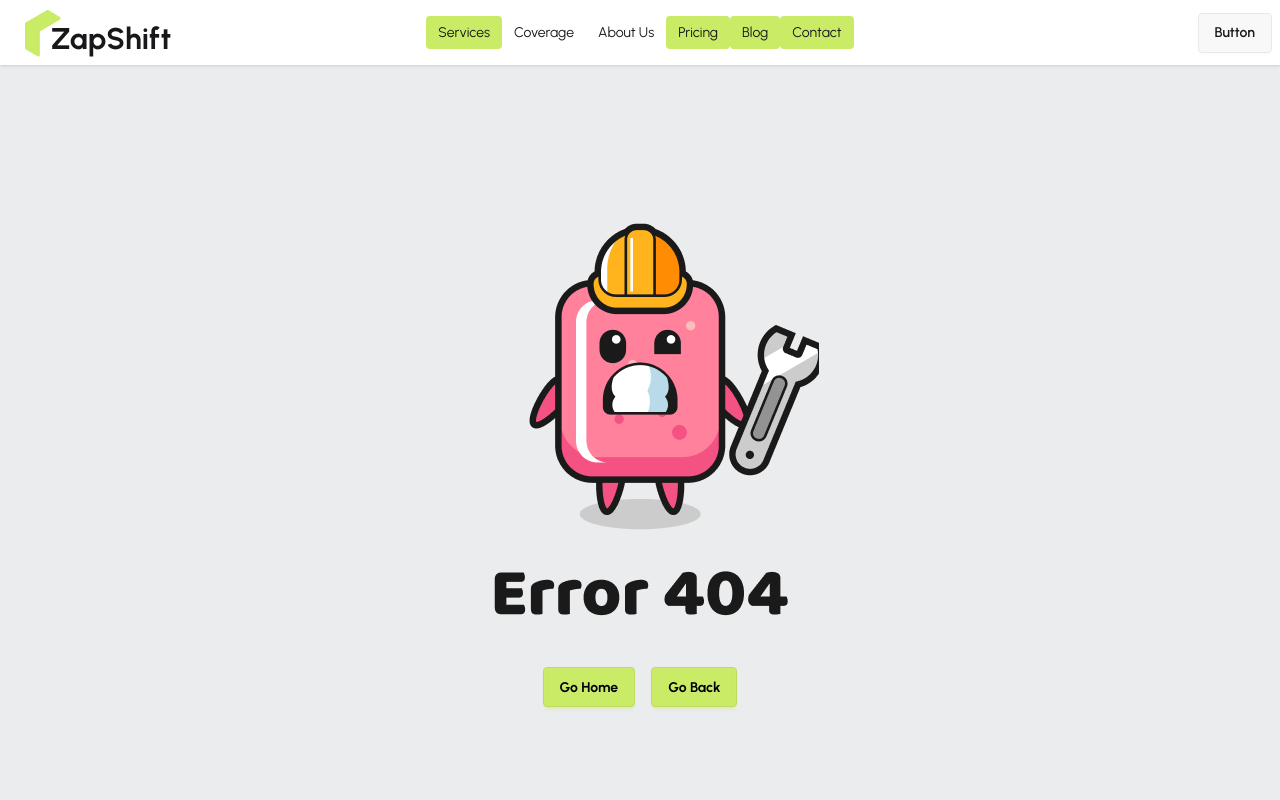
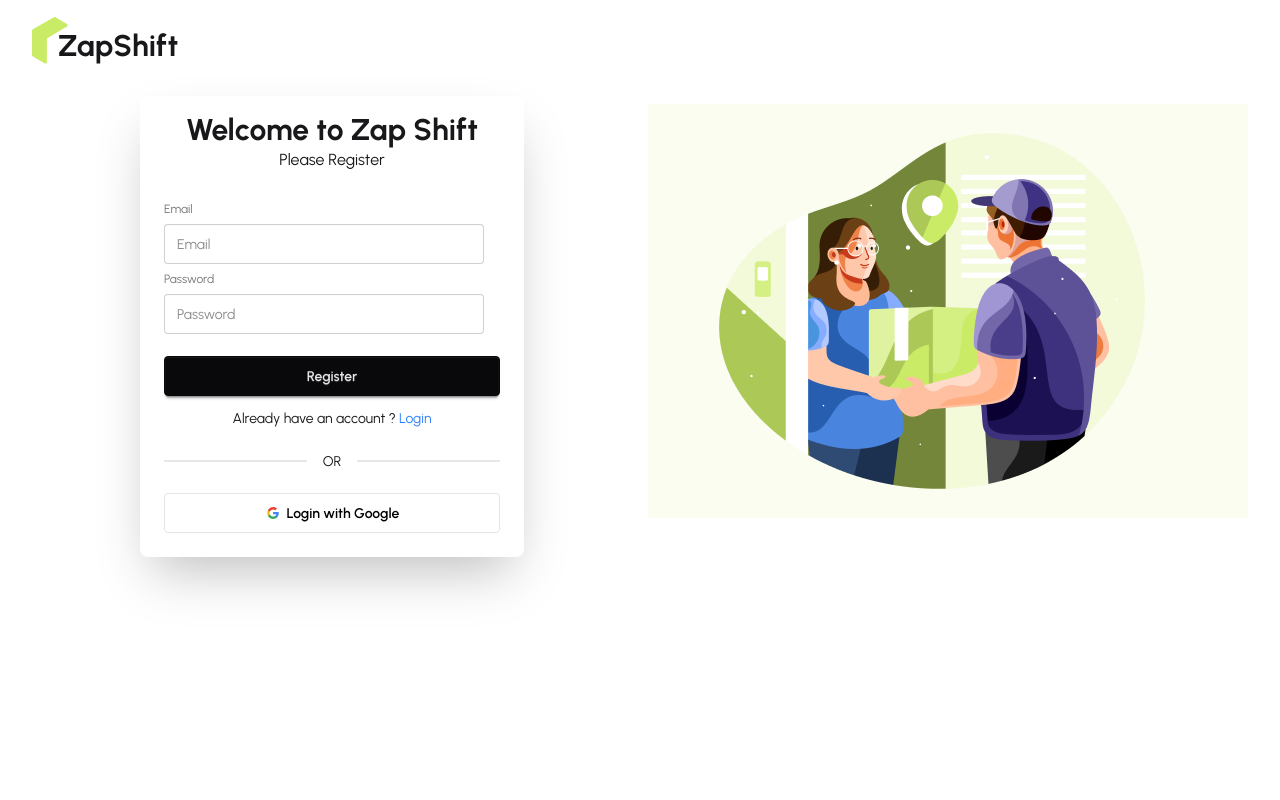
Before and after one commit to rashel-dev/zap-shift-client, a React (Vite) app: page /register in a window 1280 px wide. Shown: the top 800 px of the page. Built offline with nearby package versions, Linux system fonts and the light colour scheme; no server answers.

Commit message:
login with email password functionality added

```diff
--- a/package.json
+++ b/package.json
@@ -16,6 +16,7 @@
     "leaflet": "^1.9.4",
     "react": "^19.2.0",
     "react-dom": "^19.2.0",
+    "react-hook-form": "^7.66.1",
     "react-icons": "^5.5.0",
     "react-leaflet": "^5.0.0-rc.2",
     "react-responsive-carousel": "^3.2.23",
--- /dev/null
+++ b/src/Components/ui/SocialLogin.jsx
@@ -0,0 +1,20 @@
+import React from 'react';
+
+const SocialLogin = () => {
+    return (
+        <button className="btn bg-white text-black border-[#e5e5e5] m-6 mt-0">
+            <svg aria-label="Google logo" width="16" height="16" xmlns="http://www.w3.org/2000/svg" viewBox="0 0 512 512">
+                <g>
+                    <path d="m0 0H512V512H0" fill="#fff"></path>
+                    <path fill="#34a853" d="M153 292c30 82 118 95 171 60h62v48A192 192 0 0190 341"></path>
+                    <path fill="#4285f4" d="m386 400a140 175 0 0053-179H260v74h102q-7 37-38 57"></path>
+                    <path fill="#fbbc02" d="m90 341a208 200 0 010-171l63 49q-12 37 0 73"></path>
+                    <path fill="#ea4335" d="m153 219c22-69 116-109 179-50l55-54c-78-75-230-72-297 55"></path>
+                </g>
+            </svg>
+            Login with Google
+        </button>
+    );
+};
+
+export default SocialLogin;
--- /dev/null
+++ b/src/Context/AuthContext.js
@@ -0,0 +1,4 @@
+import { createContext } from "react";
+
+
+export const AuthContext = createContext(null);
--- a/src/Firebase/firebase.config.js
+++ b/src/Firebase/firebase.init.js
@@ -1,5 +1,6 @@
 // Import the functions you need from the SDKs you need
 import { initializeApp } from "firebase/app";
+import { getAuth } from "firebase/auth";
 // TODO: Add SDKs for Firebase products that you want to use
 // https://firebase.google.com/docs/web/setup#available-libraries
 
@@ -14,4 +15,7 @@ const firebaseConfig = {
 };
 
 // Initialize Firebase
-export const app = initializeApp(firebaseConfig);
+const app = initializeApp(firebaseConfig);
+
+// Initialize Firebase Authentication and get a reference to the service
+export const auth = getAuth(app);
--- /dev/null
+++ b/src/Hooks/useAuth.jsx
@@ -0,0 +1,9 @@
+import React, { use } from 'react';
+import { AuthContext } from '../Context/AuthContext';
+
+const useAuth = () => {
+    const authInfo = use(AuthContext)
+    return authInfo;
+};
+
+export default useAuth;
--- /dev/null
+++ b/src/Layout/AuthLayout.jsx
@@ -0,0 +1,23 @@
+import React from 'react';
+import Logo from '../Components/ui/logo';
+import { Outlet } from 'react-router';
+import authImage from '../assets/authImage.png'
+
+const AuthLayout = () => {
+    return (
+        <div className="max-w-7xl mx-auto px-8 py-4">
+            <Logo></Logo>
+            <div className="flex gap-4 items-center">
+                <div className="flex-1 mt-8">
+                    <Outlet></Outlet>
+                </div>
+                <div className="flex-1 hidden md:block bg-[#fafdf0]
+                ">
+                    <img src={authImage} alt="" />
+                </div>
+            </div>
+        </div>
+    );
+};
+
+export default AuthLayout;
--- /dev/null
+++ b/src/Pages/Login.jsx
@@ -0,0 +1,61 @@
+import React from "react";
+import { useForm } from "react-hook-form";
+import useAuth from "../Hooks/useAuth";
+import { Link } from "react-router";
+
+const Login = () => {
+    const {
+        register,
+        handleSubmit,
+        formState: { errors },
+    } = useForm();
+    const { signInUser } = useAuth();
+
+    const handleLogin = (data) => {
+        signInUser(data.email, data.password)
+            .then((result) => {
+                console.log(result.user);
+            })
+            .catch((error) => {
+                console.log(error);
+            });
+    };
+
+    return (
+        <div className="card bg-base-100 w-full mx-auto max-w-sm shrink-0 shadow-2xl">
+            <h3 className="text-3xl text-center font-bold mt-4">Welcome Back</h3>
+            <p className="text-center">Login With Zap Shift</p>
+            <form onSubmit={handleSubmit(handleLogin)} className="card-body">
+                <fieldset className="fieldset">
+                    {/* email field  */}
+                    <label className="label">Email</label>
+                    <input type="email" {...register("email", { required: true })} className="input" placeholder="Email" />
+
+                    {errors.email?.type === "required" && <p className="text-red-500">Email is required.</p>}
+
+                    {/* password field  */}
+                    <label className="label">Password</label>
+                    <input type="password" {...register("password", { required: true })} className="input" placeholder="Password" />
+
+                    {errors.password?.type === "required" && <p className="text-red-500">Password is required.</p>}
+                    {}
+
+                    <div>
+                        <a className="link link-hover">Forgot password?</a>
+                    </div>
+                    <button className="btn btn-neutral mt-4">Login</button>
+                </fieldset>
+
+                <p className="">
+                    New to Zap Shift ? {" "}
+                    <Link to="/register" className="link link-hover text-blue-500">
+                        Create an account
+                    </Link>
+                </p>
+                <div className="divider">OR</div>
+            </form>
+        </div>
+    );
+};
+
+export default Login;
--- /dev/null
+++ b/src/Pages/Register.jsx
@@ -0,0 +1,67 @@
+import React from "react";
+import { useForm } from "react-hook-form";
+import useAuth from "../Hooks/useAuth";
+import { Link } from "react-router";
+import SocialLogin from "../Components/ui/SocialLogin"
+
+const Register = () => {
+    const {
+        register,
+        handleSubmit,
+        formState: { errors },
+    } = useForm();
+
+    const { registerUser } = useAuth();
+
+    const handleRegistration = (data) => {
+        registerUser(data.email, data.password)
+            .then((result) => {
+                console.log(result.user);
+            })
+            .catch((error) => {
+                console.log(error);
+            });
+    };
+    return (
+        <div className="card bg-base-100 w-full mx-auto max-w-sm shrink-0 shadow-2xl">
+            <h3 className="text-3xl text-center font-bold mt-4">Welcome to Zap Shift</h3>
+            <p className="text-center">Please Register</p>
+            <form onSubmit={handleSubmit(handleRegistration)} className="card-body">
+                <fieldset className="fieldset">
+                    {/* email field  */}
+                    <label className="label">Email</label>
+                    <input type="email" {...register("email", { required: true })} className="input" placeholder="Email" />
+                    {errors.email?.type === "required" && <p className="text-red-500">Email is required.</p>}
+
+                    {/* password field  */}
+                    <label className="label">Password</label>
+                    <input
+                        type="password"
+                        {...register("password", { required: true, minLength: 6, pattern: /^(?=.*[A-Z])(?=.*[a-z])(?=.*\d)(?=.*[^A-Za-z0-9]).+$/ })}
+                        className="input"
+                        placeholder="Password"
+                    />
+
+                    {/* password validation error message*/}
+                    {errors.password?.type === "required" && <p className="text-red-500">Password is required.</p>}
+                    {errors.password?.type === "minLength" && <p className="text-red-500">Password must be 6 characters or longer</p>}
+                    {errors.password?.type === "pattern" && (
+                        <p className="text-red-500">Password must have at least one uppercase, at least one lowercase, at least one number, and at least one special characters</p>
+                    )}
+
+                    <button className="btn btn-neutral mt-4">Register</button>
+                </fieldset>
+                <p className="text-center">
+                    Already have an account ?{" "}
+                    <Link to="/login" className="link link-hover text-blue-500">
+                        Login
+                    </Link>
+                </p>
+                <div className="divider mb-0">OR</div>
+            </form>
+            <SocialLogin></SocialLogin>
+        </div>
+    );
+};
+
+export default Register;
--- /dev/null
+++ b/src/Provider/AuthProvider.jsx
@@ -0,0 +1,33 @@
+import React, { useState } from 'react';
+import { createUserWithEmailAndPassword, signInWithEmailAndPassword } from "firebase/auth";
+import { AuthContext } from '../Context/AuthContext';
+import { auth } from '../Firebase/firebase.init';
+
+
+
+const AuthProvider = ({children}) => {
+    const [loading, setLoading] = useState(false);
+
+
+    const registerUser = (email, password) => {
+        setLoading(true);
+        return createUserWithEmailAndPassword(auth, email, password);
+    };
+
+    const signInUser = (email,password) => {
+            setLoading(true);
+            return signInWithEmailAndPassword(auth, email, password);
+    }
+
+    const authInfo = {
+        registerUser,
+        signInUser,
+        loading,
+        setLoading,
+
+    };
+
+    return <AuthContext value={authInfo}>{children}</AuthContext>
+};
+
+export default AuthProvider;
```
Also changed, not shown: src/Routes/Router.jsx (+18 -0 lines), src/main.jsx (+8 -5 lines), 2 other files (tests, documents, lock files or other folders).
